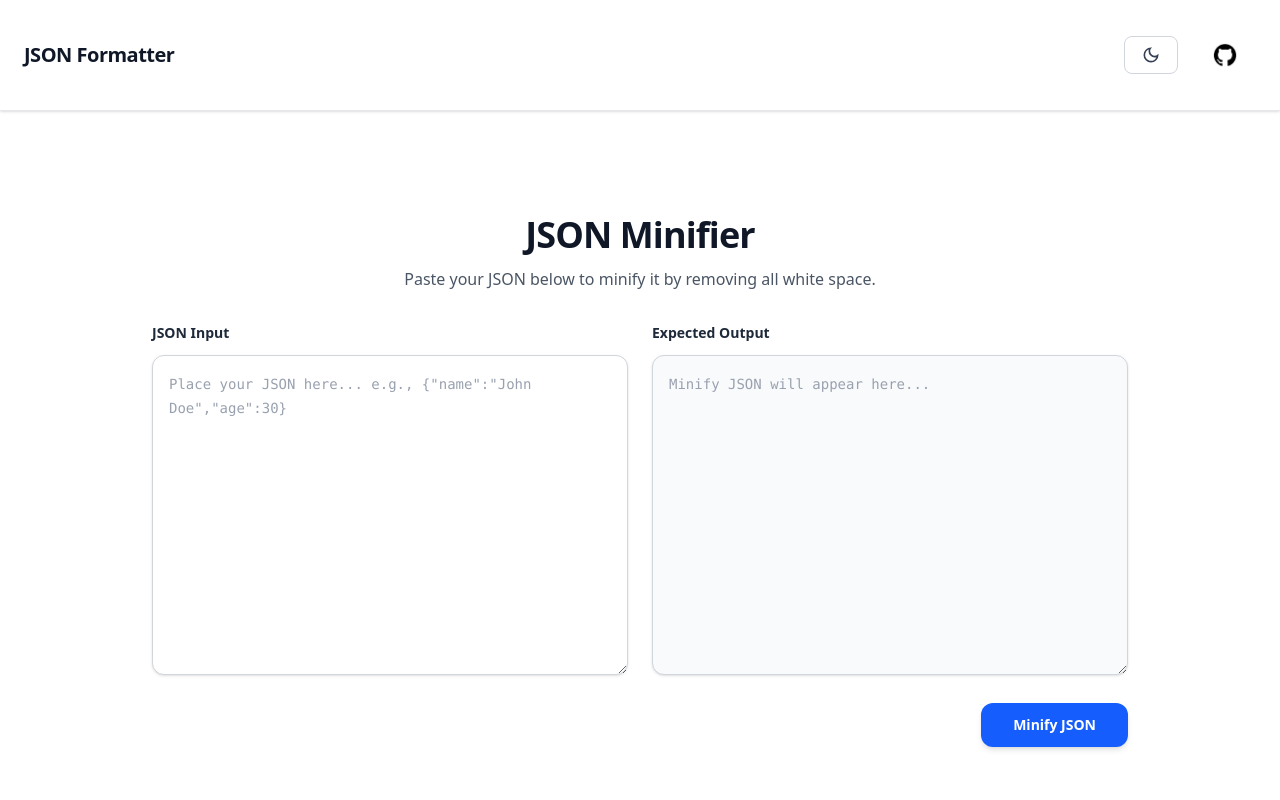
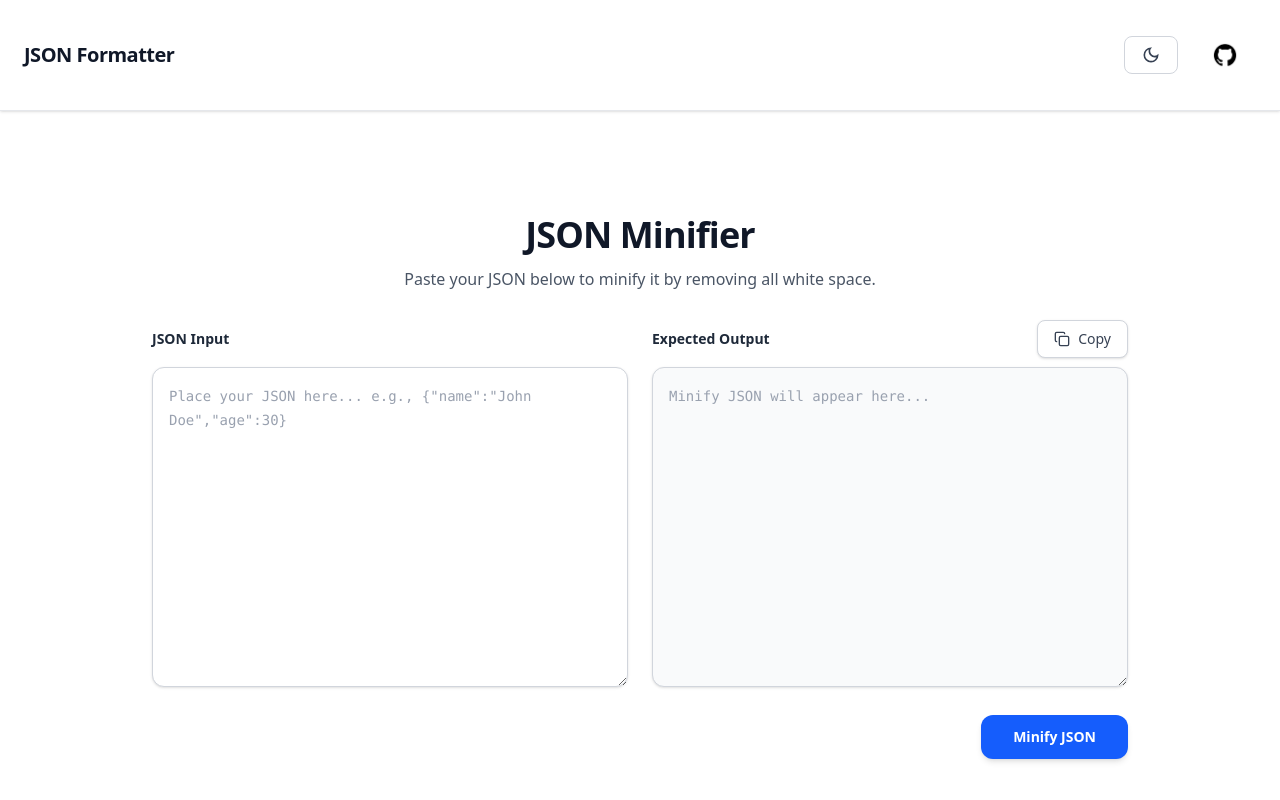
Before and after one commit to Htut-7/JSON-Toolkit, a Next.js app: page /minifier in a window 1280 px wide. Shown: the top 800 px of the page. Built offline with nearby package versions, Linux system fonts and the light colour scheme.

Commit message:
feat: implement copy to clipboard function

```diff
--- /dev/null
+++ b/components/CopyButton.tsx
@@ -0,0 +1,39 @@
+import { copy } from "@/lib/json/copy";
+import React, { useState } from "react";
+
+function CopyButton({ text }: { text: string }) {
+  const [copied, setCopied] = useState(false);
+
+  const copyHandler = async () => {
+    await copy(text);
+    setCopied(true);
+  };
+
+  return (
+    <div className="flex justify-end">
+      <button
+        onClick={copyHandler}
+        type="button"
+        className="inline-flex items-center gap-2 rounded-lg border border-gray-300 bg-white px-4 py-2 text-sm font-medium text-gray-700 shadow-sm transition hover:border-blue-500 hover:bg-blue-50 hover:text-blue-600 active:scale-95 dark:border-gray-700 dark:bg-gray-900 dark:text-gray-300 dark:hover:border-blue-500 dark:hover:bg-gray-800 dark:hover:text-blue-400"
+      >
+        <svg
+          xmlns="http://www.w3.org/2000/svg"
+          width="16"
+          height="16"
+          viewBox="0 0 24 24"
+          fill="none"
+          stroke="currentColor"
+          strokeWidth="2"
+          strokeLinecap="round"
+          strokeLinejoin="round"
+        >
+          <rect width="14" height="14" x="8" y="8" rx="2" />
+          <path d="M4 16c-1.1 0-2-.9-2-2V4c0-1.1.9-2 2-2h10c1.1 0 2 .9 2 2" />
+        </svg>
+        {copied ? "Copied" : "Copy"}
+      </button>
+    </div>
+  );
+}
+
+export default CopyButton;
--- a/components/JsonMinifier.tsx
+++ b/components/JsonMinifier.tsx
@@ -2,6 +2,7 @@
 
 import { minifier } from "@/lib/json/minifier";
 import React, { useState } from "react";
+import CopyButton from "./CopyButton";
 
 function JsonMinifier() {
   const [input, setInput] = useState("");
@@ -38,21 +39,32 @@ function JsonMinifier() {
 
       <div className="grid grid-cols-1 gap-6 md:grid-cols-2">
         <div className="flex flex-col">
-          <label className="mb-3 text-sm font-semibold text-gray-800 dark:text-gray-200">
-            JSON Input
-          </label>
+          <div className="mb-3 flex h-8 items-center justify-between">
+            <label className="text-sm font-semibold text-gray-800 dark:text-gray-200">
+              JSON Input
+            </label>
+          </div>
+
           <textarea
             placeholder='Place your JSON here... e.g., {"name":"John Doe","age":30}'
-            onChange={(e) => {setInput(e.target.value); setError("")}}
+            onChange={(e) => {
+              setInput(e.target.value);
+              setError("");
+            }}
             value={input}
             className="min-h-[320px] w-full resize-y rounded-xl border border-gray-300 bg-white p-4 font-mono text-sm leading-6 text-gray-900 shadow-sm outline-none transition placeholder:text-gray-400 focus:border-blue-500 focus:ring-2 focus:ring-blue-500/20 dark:border-gray-700 dark:bg-gray-900 dark:text-gray-100 dark:placeholder:text-gray-500"
           />
         </div>
 
         <div className="flex flex-col">
-          <label className="mb-3 text-sm font-semibold text-gray-800 dark:text-gray-200">
-            Expected Output
-          </label>
+          <div className="mb-3 flex h-8 items-center justify-between">
+            <label className="text-sm font-semibold text-gray-800 dark:text-gray-200">
+              Expected Output
+            </label>
+
+            <CopyButton text={output}/>
+          </div>
+
           <textarea
             placeholder="Minify JSON will appear here..."
             readOnly
--- /dev/null
+++ b/lib/json/copy.ts
@@ -0,0 +1,7 @@
+export async function copy(text: string){
+    if(!text.trim()){
+        throw new Error("Nothing to copy");
+    }
+
+    await navigator.clipboard.writeText(text);
+}
```
